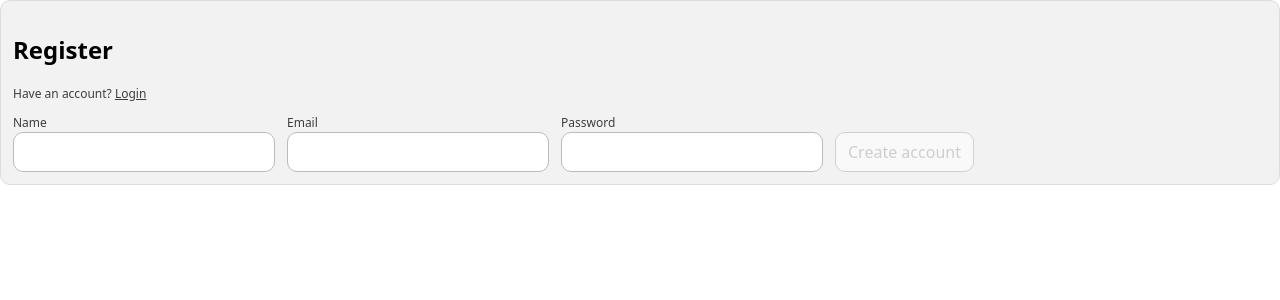
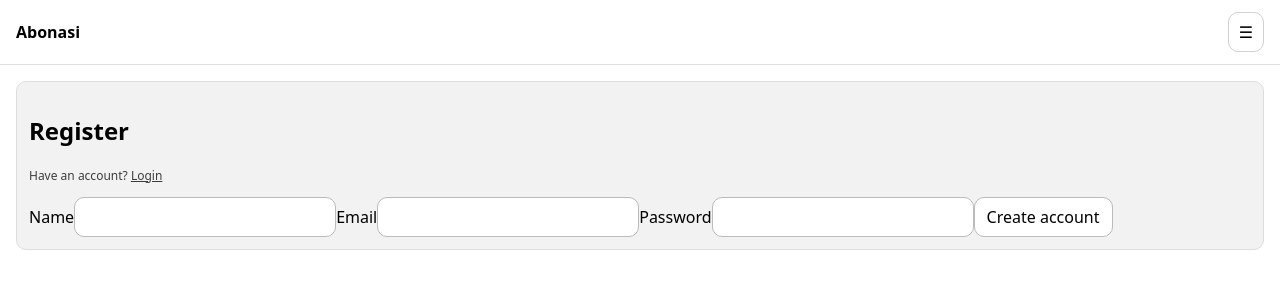
Before and after one commit to Aleksim71/abonasi, a React (Vite) app in the folder frontend/: page /register in a window 1280 px wide. Shown: the top 300 px of the page. Built offline with nearby package versions, Linux system fonts and the light colour scheme.

Commit message:
feat(home): add public home screen with layout and menu

```diff
--- a/frontend/src/app/App.tsx
+++ b/frontend/src/app/App.tsx
@@ -1,8 +1,14 @@
 // frontend/src/app/App.tsx
 'use strict';
 
+import React from 'react';
 import { Outlet } from 'react-router-dom';
+import { Layout } from '../ui/Layout';
 
 export function AppRoot() {
-  return <Outlet />;
+  return (
+    <Layout>
+      <Outlet />
+    </Layout>
+  );
 }
--- a/frontend/src/app/guards.tsx
+++ b/frontend/src/app/guards.tsx
@@ -9,7 +9,7 @@ export function RequireAuth() {
 }
 
 export function RequireLocation() {
-  const { locationId } = useLocationStore();
-  if (!locationId) return <Navigate to="/locations" replace />;
+  const selectedId = useLocationStore((s) => s.selectedId);
+  if (!selectedId) return <Navigate to="/locations" replace />;
   return <Outlet />;
 }
--- a/frontend/src/pages/LoginPage.tsx
+++ b/frontend/src/pages/LoginPage.tsx
@@ -5,7 +5,7 @@ import { ApiError } from '../api/http';
 import { ErrorBox } from '../ui/ErrorBox';
 import { Loading } from '../ui/Loading';
 import { useAuth } from '../store/auth.store';
-import { getLocationId } from '../utils/storage';
+import { useLocationStore } from '../store/location.store';
 
 export function LoginPage() {
   const nav = useNavigate();
@@ -20,15 +20,18 @@ export function LoginPage() {
     e.preventDefault();
     setError(null);
     setLoading(true);
+
     try {
-      const { token } = await AuthApi.login({ email, password });
-      // set token early so /me uses it
+      const { token, user } = await AuthApi.login({ email, password });
+
+      // Store token early so subsequent requests can use it
       localStorage.setItem('token', token);
-      const me = await AuthApi.me();
-      setAuth(token, me);
 
-      const loc = getLocationId();
-      nav(loc ? '/feed' : '/locations', { replace: true });
+      // Correct order: (user, token)
+      setAuth(user, token);
+
+      const hasLoc = useLocationStore.getState().hasLocation();
+      nav(hasLoc ? '/feed' : '/locations', { replace: true });
     } catch (err) {
       const msg = err instanceof ApiError ? `${err.errorCode}: ${err.message}` : 'Unknown error';
       setError(msg);
@@ -46,26 +49,35 @@ export function LoginPage() {
 
       {error && <ErrorBox message={error} />}
 
-      <form onSubmit={onSubmit} className="row" style={{ alignItems: 'flex-end' }}>
-        <label>
-          <div className="small muted">Email</div>
-          <input className="input" value={email} onChange={(e) => setEmail(e.target.value)} />
+      <form onSubmit={onSubmit} className="form">
+        <label className="label">
+          Email
+          <input
+            className="input"
+            type="email"
+            autoComplete="email"
+            value={email}
+            onChange={(e) => setEmail(e.target.value)}
+            required
+          />
         </label>
-        <label>
-          <div className="small muted">Password</div>
+
+        <label className="label">
+          Password
           <input
             className="input"
             type="password"
+            autoComplete="current-password"
             value={password}
             onChange={(e) => setPassword(e.target.value)}
+            required
           />
         </label>
-        <button className="btn" disabled={loading || !email || !password}>
-          Sign in
+
+        <button className="btn" type="submit" disabled={loading}>
+          {loading ? <Loading /> : 'Login'}
         </button>
       </form>
-
-      {loading && <Loading />}
     </div>
   );
 }
--- /dev/null
+++ b/frontend/src/pages/PartnersPage/PartnersPage.css
@@ -0,0 +1,9 @@
+.panel {
+  padding: 12px;
+  border: 1px solid rgba(0, 0, 0, 0.14);
+  border-radius: 12px;
+}
+
+.muted {
+  opacity: 0.78;
+}
--- a/frontend/src/pages/RegisterPage.tsx
+++ b/frontend/src/pages/RegisterPage.tsx
@@ -5,7 +5,7 @@ import { ApiError } from '../api/http';
 import { ErrorBox } from '../ui/ErrorBox';
 import { Loading } from '../ui/Loading';
 import { useAuth } from '../store/auth.store';
-import { getLocationId } from '../utils/storage';
+import { useLocationStore } from '../store/location.store';
 
 export function RegisterPage() {
   const nav = useNavigate();
@@ -14,6 +14,7 @@ export function RegisterPage() {
   const [name, setName] = useState('');
   const [email, setEmail] = useState('');
   const [password, setPassword] = useState('');
+
   const [loading, setLoading] = useState(false);
   const [error, setError] = useState<string | null>(null);
 
@@ -21,14 +22,17 @@ export function RegisterPage() {
     e.preventDefault();
     setError(null);
     setLoading(true);
+
     try {
-      const { token } = await AuthApi.register({ name, email, password });
+      const { token, user } = await AuthApi.register({ name, email, password });
+
       localStorage.setItem('token', token);
-      const me = await AuthApi.me();
-      setAuth(token, me);
 
-      const loc = getLocationId();
-      nav(loc ? '/feed' : '/locations', { replace: true });
+      // Correct order: (user, token)
+      setAuth(user, token);
+
+      const hasLoc = useLocationStore.getState().hasLocation();
+      nav(hasLoc ? '/feed' : '/locations', { replace: true });
     } catch (err) {
       const msg = err instanceof ApiError ? `${err.errorCode}: ${err.message}` : 'Unknown error';
       setError(msg);
@@ -46,30 +50,47 @@ export function RegisterPage() {
 
       {error && <ErrorBox message={error} />}
 
-      <form onSubmit={onSubmit} className="row" style={{ alignItems: 'flex-end' }}>
-        <label>
-          <div className="small muted">Name</div>
-          <input className="input" value={name} onChange={(e) => setName(e.target.value)} />
+      <form onSubmit={onSubmit} className="form">
+        <label className="label">
+          Name
+          <input
+            className="input"
+            type="text"
+            autoComplete="name"
+            value={name}
+            onChange={(e) => setName(e.target.value)}
+            required
+          />
         </label>
-        <label>
-          <div className="small muted">Email</div>
-          <input className="input" value={email} onChange={(e) => setEmail(e.target.value)} />
+
+        <label className="label">
+          Email
+          <input
+            className="input"
+            type="email"
+            autoComplete="email"
+            value={email}
+            onChange={(e) => setEmail(e.target.value)}
+            required
+          />
         </label>
-        <label>
-          <div className="small muted">Password</div>
+
+        <label className="label">
+          Password
           <input
             className="input"
             type="password"
+            autoComplete="new-password"
             value={password}
             onChange={(e) => setPassword(e.target.value)}
+            required
           />
         </label>
-        <button className="btn" disabled={loading || !name || !email || !password}>
-          Create account
+
+        <button className="btn" type="submit" disabled={loading}>
+          {loading ? <Loading /> : 'Create account'}
         </button>
       </form>
-
-      {loading && <Loading />}
     </div>
   );
 }
--- /dev/null
+++ b/frontend/src/ui/Layout.css
@@ -0,0 +1,77 @@
+.l-page {
+  min-height: 100vh;
+  display: flex;
+  flex-direction: column;
+}
+
+.l-header {
+  position: sticky;
+  top: 0;
+  z-index: 20;
+  display: flex;
+  align-items: center;
+  justify-content: space-between;
+  gap: 12px;
+  padding: 12px 16px;
+  border-bottom: 1px solid rgba(0, 0, 0, 0.12);
+  background: #fff;
+}
+
+.l-brand {
+  font-weight: 700;
+  text-decoration: none;
+  color: inherit;
+}
+
+.l-header-right {
+  position: relative;
+  display: flex;
+  align-items: center;
+}
+
+.l-menu-btn {
+  border: 1px solid rgba(0, 0, 0, 0.18);
+  background: transparent;
+  padding: 8px 10px;
+  border-radius: 10px;
+  cursor: pointer;
+}
+
+.l-menu {
+  position: absolute;
+  right: 0;
+  top: calc(100% + 8px);
+  min-width: 220px;
+  display: flex;
+  flex-direction: column;
+  gap: 6px;
+  padding: 10px;
+  border: 1px solid rgba(0, 0, 0, 0.12);
+  border-radius: 12px;
+  background: #fff;
+  box-shadow: 0 12px 28px rgba(0, 0, 0, 0.14);
+}
+
+.l-menu-item {
+  text-align: left;
+  text-decoration: none;
+  color: inherit;
+  border: 0;
+  background: transparent;
+  padding: 10px 10px;
+  border-radius: 10px;
+  cursor: pointer;
+}
+
+.l-menu-item:hover {
+  background: rgba(0, 0, 0, 0.06);
+}
+
+.l-menu-item-danger {
+  color: #b00020;
+}
+
+.l-main {
+  flex: 1;
+  padding: 16px;
+}
--- a/frontend/src/ui/Layout.tsx
+++ b/frontend/src/ui/Layout.tsx
@@ -1,63 +1,109 @@
-import { Link, NavLink, Outlet } from 'react-router-dom';
+import React, { useEffect, useMemo, useRef, useState } from 'react';
+import { Link, useLocation, useNavigate } from 'react-router-dom';
 import { useAuth } from '../store/auth.store';
-import { useLocationStore } from '../store/location.store';
 
-export function Layout() {
-  const { token, user, logout } = useAuth();
-  const { locationId, clearLocation } = useLocationStore();
+import './Layout.css';
+
+type MenuItem = {
+  label: string;
+  to: string;
+  requireAuth?: boolean;
+};
+
+export function Layout({ children }: { children: React.ReactNode }) {
+  const nav = useNavigate();
+  const loc = useLocation();
+  const { token, clearAuth } = useAuth();
+
+  const [open, setOpen] = useState(false);
+  const btnRef = useRef<HTMLButtonElement | null>(null);
+  const menuRef = useRef<HTMLDivElement | null>(null);
+
+  const isAuthed = Boolean(token);
+
+  const items: MenuItem[] = useMemo(
+    () => [
+      { label: 'Настройки', to: '/menu' },
+      { label: 'Правила', to: '/rules' },
+      { label: 'О проекте', to: '/about' },
+      { label: 'Для партнёров', to: '/partners' }
+    ],
+    []
+  );
+
+  useEffect(() => {
+    // close menu on route change
+    setOpen(false);
+  }, [loc.pathname]);
+
+  useEffect(() => {
+    function onKeyDown(e: KeyboardEvent) {
+      if (e.key === 'Escape') setOpen(false);
+    }
+    function onDocClick(e: MouseEvent) {
+      if (!open) return;
+      const t = e.target as Node | null;
+      if (!t) return;
+      if (menuRef.current?.contains(t)) return;
+      if (btnRef.current?.contains(t)) return;
+      setOpen(false);
+    }
+    document.addEventListener('keydown', onKeyDown);
+    document.addEventListener('mousedown', onDocClick);
+    return () => {
+      document.removeEventListener('keydown', onKeyDown);
+      document.removeEventListener('mousedown', onDocClick);
+    };
+  }, [open]);
+
+  function onLogout() {
+    // MVP: client-side logout
+    localStorage.removeItem('token');
+    clearAuth();
+    nav('/login', { replace: true });
+  }
 
   return (
-    <div>
-      <header className="card" style={{ borderRadius: 0, borderLeft: 0, borderRight: 0 }}>
-        <div className="container">
-          <div className="row" style={{ justifyContent: 'space-between' }}>
-            <Link to="/" style={{ textDecoration: 'none' }}>
-              <strong>Abonasi</strong>
+    <div className="l-page">
+      <header className="l-header" aria-label="Верхняя панель">
+        <Link className="l-brand" to="/" aria-label="На главную">
+          Abonasi
         </Link>
 
-            <div className="row">
-              {token ? (
-                <>
-                  <NavLink to="/feed">Feed</NavLink>
-                  <NavLink to="/my-ads">My Ads</NavLink>
-                  <NavLink to="/locations">Location</NavLink>
+        <div className="l-header-right">
           <button
-                    className="btn"
-                    onClick={() => {
-                      clearLocation();
-                    }}
-                    title="Clear location selection"
+            ref={btnRef}
+            type="button"
+            className="l-menu-btn"
+            aria-label="Меню"
+            aria-haspopup="menu"
+            aria-expanded={open ? 'true' : 'false'}
+            onClick={() => setOpen((v) => !v)}
           >
-                    Clear location
+            ☰
           </button>
-                  <button className="btn" onClick={logout}>
-                    Logout
+
+          {open && (
+            <div ref={menuRef} className="l-menu" role="menu" aria-label="Меню">
+              {items
+                .filter((it) => (it.requireAuth ? isAuthed : true))
+                .map((it) => (
+                  <Link key={it.to} className="l-menu-item" to={it.to} role="menuitem">
+                    {it.label}
+                  </Link>
+                ))}
+
+              {isAuthed && (
+                <button type="button" className="l-menu-item l-menu-item-danger" onClick={onLogout}>
+                  Выйти
                 </button>
-                </>
-              ) : (
-                <>
-                  <NavLink to="/login">Login</NavLink>
-                  <NavLink to="/register">Register</NavLink>
-                </>
               )}
             </div>
-          </div>
-
-          <div className="small muted" style={{ marginTop: 8 }}>
-            {token ? (
-              <span>
-                user: {user?.email ?? '…'} | locationId: {locationId ?? '—'}
-              </span>
-            ) : (
-              <span>not authenticated</span>
           )}
-          </div>
         </div>
       </header>
 
-      <main className="container">
-        <Outlet />
-      </main>
+      <main className="l-main">{children}</main>
     </div>
   );
 }
```
Also changed, not shown: frontend/src/app/router.tsx (+18 -5 lines), frontend/src/pages/HomePage.css (added, +33 -0 lines), frontend/src/pages/HomePage.tsx (+28 -6 lines), frontend/src/pages/PartnersPage/PartnersPage.tsx (added, +26 -0 lines). Lines whose indentation alone changed are shown as unchanged.
